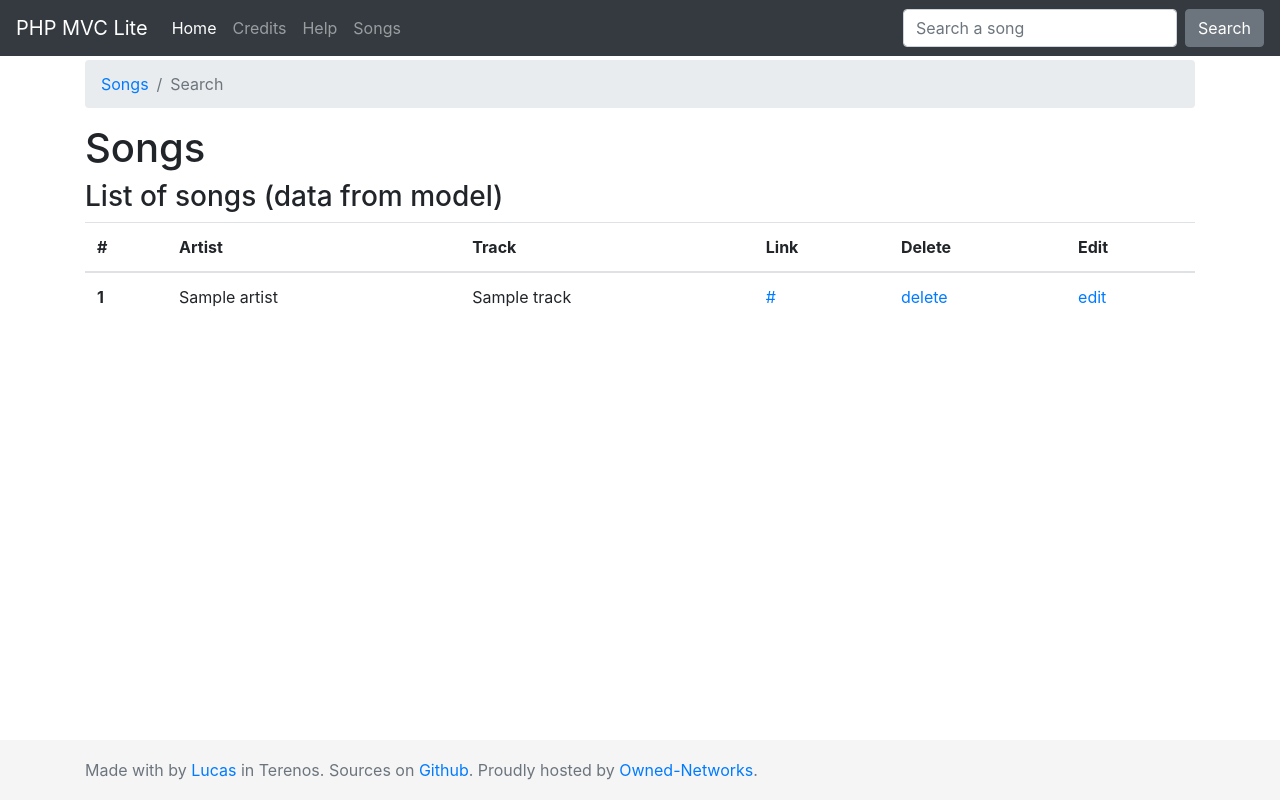
After one commit to sistematico/php-mvc-lite, a PHP site: template app/view/songs/search.php in a window 1280 px wide. The commit adds this page. Run offline with PHP 8.4, Linux system fonts and the light colour scheme; the template is opened without the code that fills it: most values are stand-ins (such as "Sample title", 1, 10 or a date in 2020); some libraries are stand-ins or nearby versions.

Commit message:
Code cleanup

```diff
--- a/app/view/_templates/footer.php
+++ b/app/view/_templates/footer.php
@@ -1,7 +1,7 @@
 <footer class="footer">
     <div class="container">
         <span class="text-muted">
-            Created with <i class="fas fa-heart"></i> by <a href="https://lucasbrum.net" target="_blank">Lucas</a>. <div class="d-none d-sm-inline">Sources on <a href="https://github.com/sistematico/php-mvc-lite" target="_blank">Github</a>.
+            Made with <i class="fas fa-heart"></i> by <a href="https://lucasbrum.net" target="_blank">Lucas</a> in Terenos. <div class="d-none d-sm-inline">Sources on <a href="https://github.com/sistematico/php-mvc-lite" target="_blank">Github</a>.
             Proudly hosted by <a href="https://www.owned-networks.net/client_area/aff.php?aff=11" target="_blank">Owned-Networks</a>.</div>
         </span>
     </div>
--- a/app/view/_templates/header.php
+++ b/app/view/_templates/header.php
@@ -32,8 +32,8 @@
                         <a class="nav-link" href="<?php echo URL; ?>songs">Songs</a>
                     </li>
                 </ul>
-                <form class="form-inline my-2 my-lg-0">
-                    <input class="form-control mr-sm-2" type="text" placeholder="Search a song" aria-label="Search">
+                <form action="<?php echo URL; ?>songs/search" method="post" class="form-inline my-2 my-lg-0">
+                    <input name="term" class="form-control mr-sm-2" type="text" placeholder="Search a song" aria-label="Search">
                     <button class="btn btn-secondary my-2 my-sm-0" type="submit">Search</button>
                 </form>
             </div>
--- /dev/null
+++ b/app/view/songs/search.php
@@ -0,0 +1,41 @@
+<main role="main" class="container">
+
+    <nav aria-label="breadcrumb">
+        <ol class="breadcrumb">
+            <li class="breadcrumb-item"><a href="<?php echo URL; ?>songs">Songs</a></li>
+            <li class="breadcrumb-item active" aria-current="page">Search</li>
+        </ol>
+    </nav>
+
+    <h1>Songs</h1>
+
+    <h3>List of songs (data from model)</h3>
+    <table class="table">
+        <thead>
+            <tr>
+                <th scope="col">#</th>
+                <th scope="col">Artist</th>
+                <th scope="col">Track</th>
+                <th scope="col">Link</th>
+                <th scope="col">Delete</th>
+                <th scope="col">Edit</th>
+            </tr>
+        </thead>
+        <tbody>
+            <?php foreach ($result as $song) { ?>
+            <tr>
+                <th scope="row"><?php if (isset($song['id'])) echo htmlspecialchars($song['id'], ENT_QUOTES, 'UTF-8'); ?></th>
+                <td><?php if (isset($song['artist'])) echo htmlspecialchars($song['artist'], ENT_QUOTES, 'UTF-8'); ?></td>
+                <td><?php if (isset($song['track'])) echo htmlspecialchars($song['track'], ENT_QUOTES, 'UTF-8'); ?></td>
+                <td>
+                    <?php if (isset($song['link'])) { ?>
+                        <a href="<?php echo htmlspecialchars($song['link'], ENT_QUOTES, 'UTF-8'); ?>"><?php echo htmlspecialchars($song['link'], ENT_QUOTES, 'UTF-8'); ?></a>
+                    <?php } ?>
+                </td>
+                <td><a onClick="javascript: return confirm('Are you sure you want to delete?');" href="<?php echo URL . 'songs/deletesong/' . htmlspecialchars($song['id'], ENT_QUOTES, 'UTF-8'); ?>">delete</a></td>
+                <td><a href="<?php echo URL . 'songs/editsong/' . htmlspecialchars($song['id'], ENT_QUOTES, 'UTF-8'); ?>">edit</a></td>
+            </tr>
+            <?php } ?>
+        </tbody>
+    </table>
+</main>
```
Also changed, not shown: app/Controller/SongsController.php (+15 -3 lines), app/Model/Song.php (+22 -0 lines), app/view/songs/index.php (+11 -12 lines), README.md.
